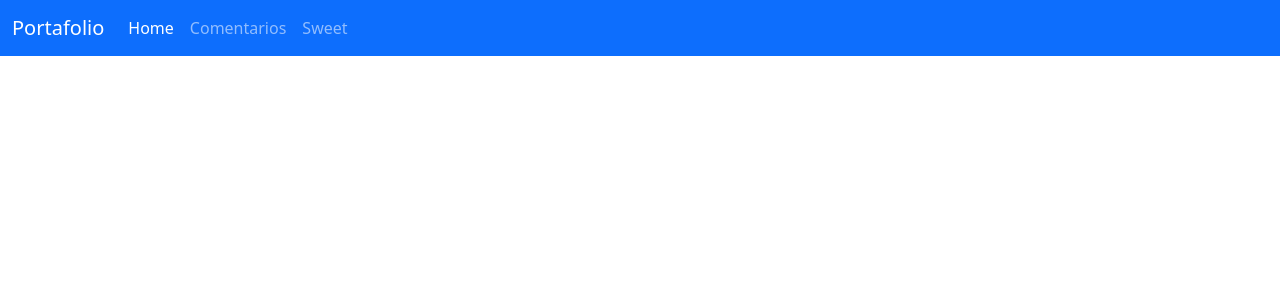
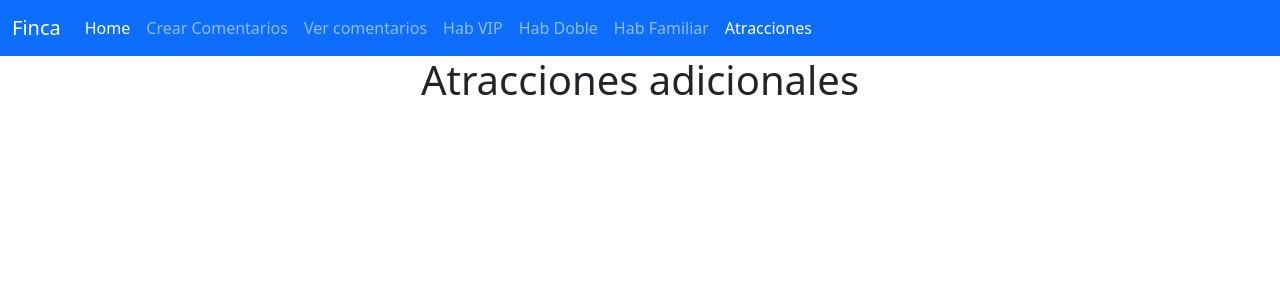
Before and after one commit to GrupoUtp/web_finca_fantasia, a React (Create React App) app in the folder ejercicio_finca/: page /Atracciones in a window 1280 px wide. Shown: the top 300 px of the page. Built offline with nearby package versions, Linux system fonts and the light colour scheme.

Commit message:
crud funcional con la base de datos de mongoDB

```diff
--- a/ejercicio_finca/src/App.jsx
+++ b/ejercicio_finca/src/App.jsx
@@ -5,6 +5,10 @@ import CrearInversion from "./pages/CrearInversion/CrearInversion";
 import NavBar from "./components/NavBar";
 import Carousel from "./components/Carousel";
 import Sweet from "./pages/Sweet/Sweet";
+import Vip from "./pages/Vip/Vip";
+import HabDoble from "./pages/HabDoble/HabDoble";
+import HabFamiliar from "./pages/HabFamiliar/HabFamiliar";
+import Atracciones from "./pages/Atracciones/Atracciones";
 
 function App() {
   return (
@@ -16,6 +20,11 @@ function App() {
         <Route path="/" element={<Inicio />} />
         <Route path="crear-inversion" element={<CrearInversion />} />
         <Route path="sweet" element={<Sweet />} />
+        <Route path="vip" element={<Vip />} />
+        <Route path="hab-doble" element={<HabDoble />} />
+        <Route path="hab-familiar" element={<HabFamiliar />} />
+        <Route path="Atracciones" element={<Atracciones />} />
+
       </Routes>
     </div>
   );
--- a/ejercicio_finca/src/components/NavBar.jsx
+++ b/ejercicio_finca/src/components/NavBar.jsx
@@ -4,7 +4,7 @@ const NavBar = () => {
     return (
         <nav className="navbar navbar-expand-lg navbar-dark bg-primary">
   <div className="container-fluid">
-    <Link className="navbar-brand" to="/">Portafolio</Link>
+    <Link className="navbar-brand" to="/">Finca</Link>
     <button className="navbar-toggler" type="button" data-bs-toggle="collapse" data-bs-target="#navbarNav" aria-controls="navbarNav" aria-expanded="false" aria-label="Toggle navigation">
       <span className="navbar-toggler-icon"></span>
     </button>
@@ -14,10 +14,22 @@ const NavBar = () => {
           <NavLink className="nav-link active" aria-current="page" to="/">Home</NavLink>
         </li>
         <li className="nav-item">
-          <NavLink className="nav-link" to="/Crear-inversion">Comentarios</NavLink>
+          <NavLink className="nav-link" to="/Crear-inversion">Crear Comentarios</NavLink>
         </li>
         <li className="nav-item">
-          <NavLink className="nav-link" to="/sweet">Sweet</NavLink>
+          <NavLink className="nav-link" to="/sweet">Ver comentarios</NavLink>
+        </li>
+        <li className="nav-item">
+          <NavLink className="nav-link" to="/vip">Hab VIP</NavLink>
+        </li>
+        <li className="nav-item">
+          <NavLink className="nav-link" to="/Hab-doble">Hab Doble</NavLink>
+        </li>
+        <li className="nav-item">
+          <NavLink className="nav-link" to="/Hab-familiar">Hab Familiar</NavLink>
+        </li>
+        <li className="nav-item">
+          <NavLink className="nav-link" to="/Atracciones">Atracciones</NavLink>
         </li>
       </ul>
     </div>
--- /dev/null
+++ b/ejercicio_finca/src/pages/Atracciones/Atracciones.jsx
@@ -0,0 +1,9 @@
+const Atracciones = () => {
+    return (
+        <div>
+            <h1>Atracciones adicionales</h1>
+        </div>
+     );
+}
+
+export default Atracciones;
--- /dev/null
+++ b/ejercicio_finca/src/pages/HabDoble/HabDoble.jsx
@@ -0,0 +1,9 @@
+const HabDoble = () => {
+    return (
+        <div>
+            <h1>Habitación Doble</h1>
+        </div>
+    );
+}
+
+export default HabDoble;
--- /dev/null
+++ b/ejercicio_finca/src/pages/HabFamiliar/HabFamiliar.jsx
@@ -0,0 +1,9 @@
+const HabFamiliar = () => {
+    return (
+        <div>
+            <h1>Habitación Familiar</h1>
+        </div>
+     );
+}
+
+export default HabFamiliar;
--- a/ejercicio_finca/src/pages/Inicio/componentes/Inversion.jsx
+++ b/ejercicio_finca/src/pages/Inicio/componentes/Inversion.jsx
@@ -38,10 +38,24 @@ const Inversion = (props) => {
                     className="w-100 btn btn-lg btn-outline-primary"
                     onClick={() => {
                         if (inversion._id ==1){
-                            navigate("sweet");
-                            // <NavLink className="nav-link" to="/sweet"></NavLink>
-                            console.log(inversion._id);
-                    }
+                            navigate("vip");
+                        }
+                        if (inversion._id ==2){
+                            navigate("Hab-doble");
+                        }
+                        if (inversion._id ==3){
+                            navigate("Hab-familiar");
+                        }
+                        if (inversion._id ==4){
+                            navigate("Atracciones");
+                        }
+                        if (inversion._id ==5){
+                            navigate("Atracciones");
+                        }
+                        if (inversion._id ==6){
+                            navigate("Atracciones");
+                        }
+
                             console.log(inversion._id);
                         // handleDelete(inversion)
                     }}
--- /dev/null
+++ b/ejercicio_finca/src/pages/Vip/Vip.jsx
@@ -0,0 +1,7 @@
+const Vip = () => {
+    return ( <div>
+        <h1>Habitación VIP</h1>
+    </div> );
+}
+
+export default Vip;
```
